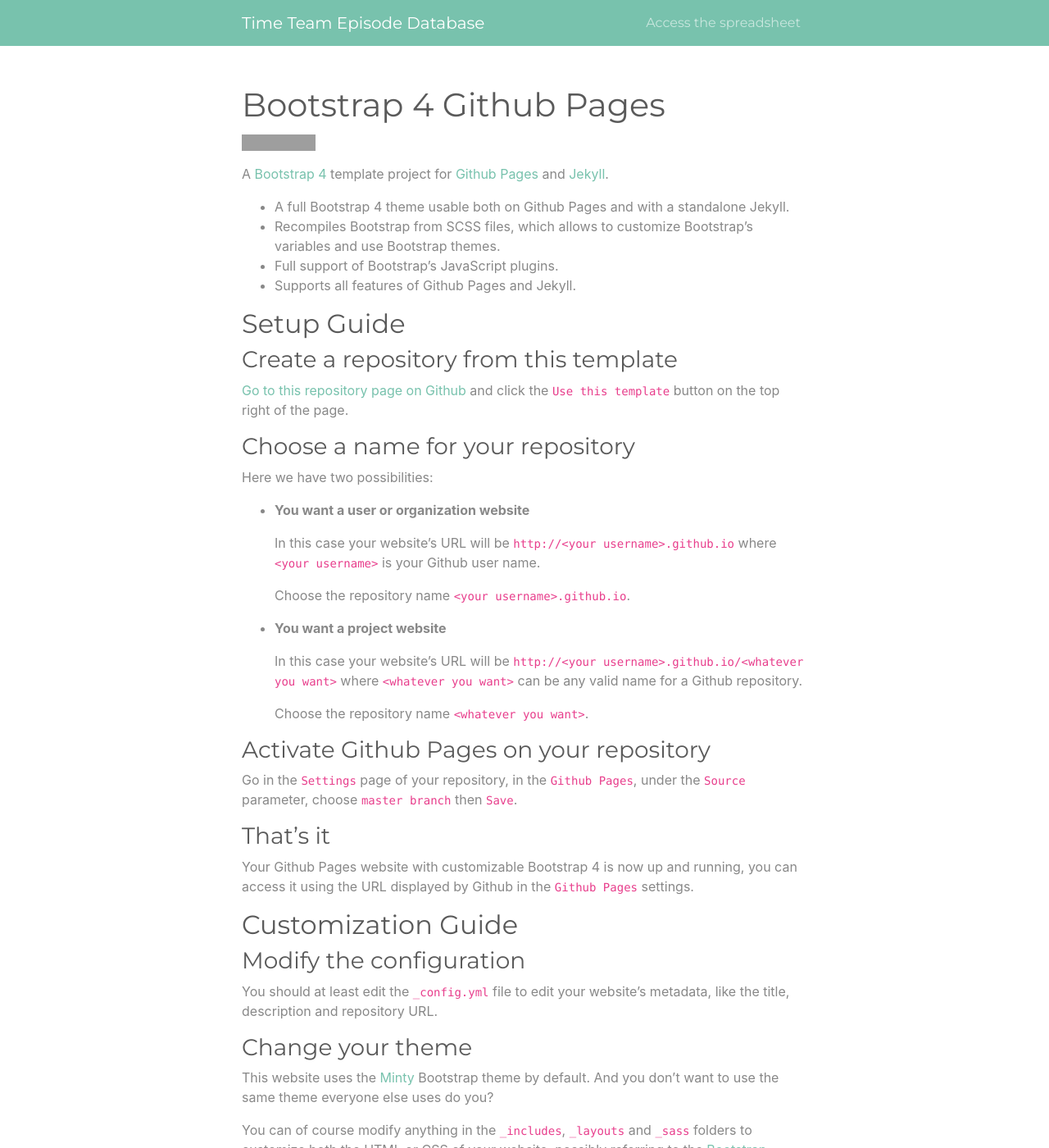
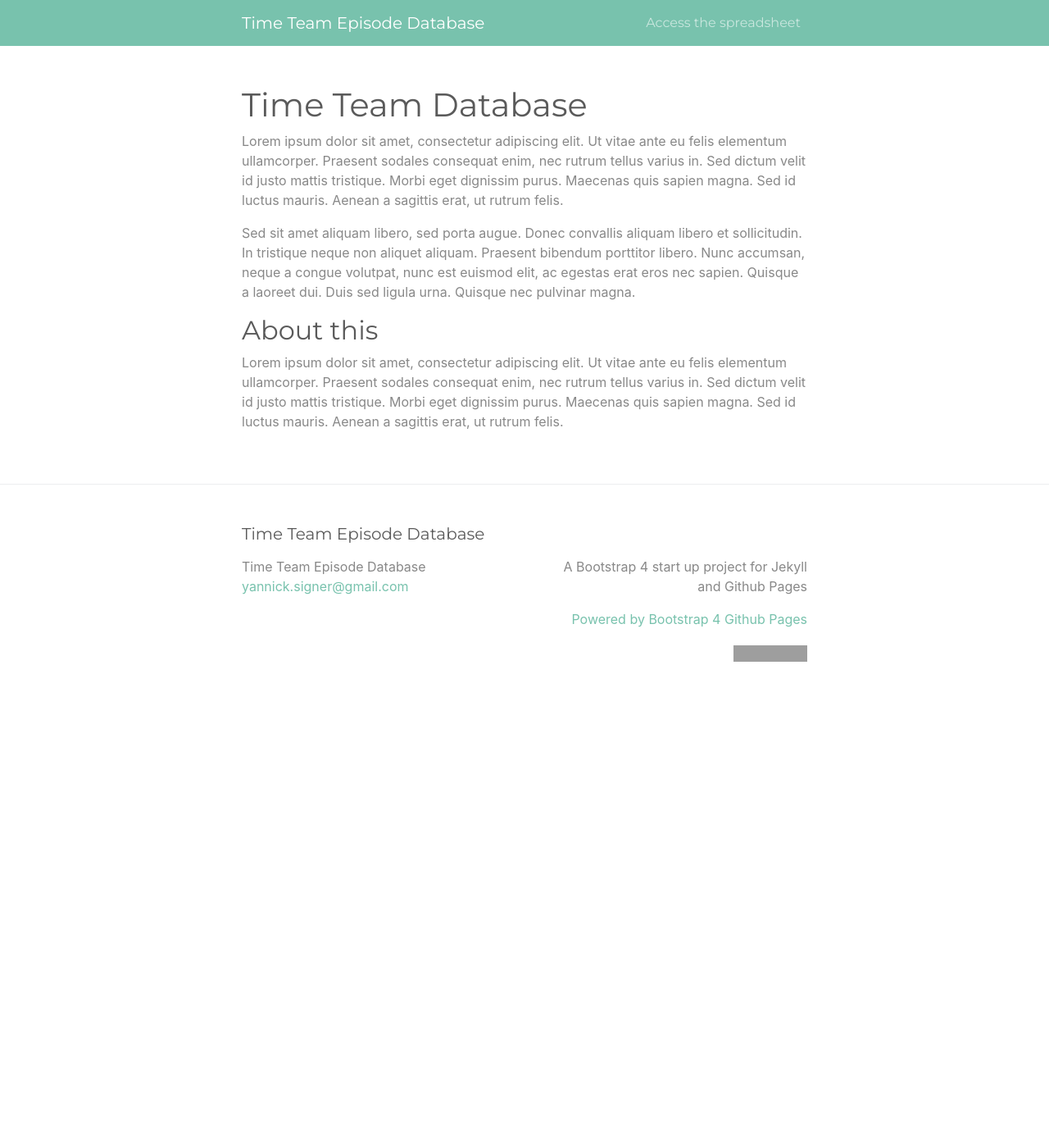
Before and after one commit to yannicksigner/time-team-database, a Jekyll site: the page built from index.md, in a window 1280 px wide and 1400 px high. Shown: the whole window at 82% size. Built offline with Jekyll 4.4.1, drawn with Linux system fonts in a browser that asks for light colours; some of the changed text lies outside the part shown; grey boxes are pictures that could not be loaded.

Commit message:
Update index.md

```diff
--- a/index.md
+++ b/index.md
@@ -1,110 +1,11 @@
 ---
 layout: page
-title: Bootstrap 4 Github Pages
+title: Time Team Database
 ---
 
-[![GitHub Repo stars](https://img.shields.io/github/stars/nicolas-van/bootstrap-4-github-pages?style=social)](https://github.com/nicolas-van/bootstrap-4-github-pages)
+Lorem ipsum dolor sit amet, consectetur adipiscing elit. Ut vitae ante eu felis elementum ullamcorper. Praesent sodales consequat enim, nec rutrum tellus varius in. Sed dictum velit id justo mattis tristique. Morbi eget dignissim purus. Maecenas quis sapien magna. Sed id luctus mauris. Aenean a sagittis erat, ut rutrum felis.
 
-A [Bootstrap 4](https://getbootstrap.com/) template project for [Github Pages](https://pages.github.com/) and [Jekyll](https://jekyllrb.com/).
+Sed sit amet aliquam libero, sed porta augue. Donec convallis aliquam libero et sollicitudin. In tristique neque non aliquet aliquam. Praesent bibendum porttitor libero. Nunc accumsan, neque a congue volutpat, nunc est euismod elit, ac egestas erat eros nec sapien. Quisque a laoreet dui. Duis sed ligula urna. Quisque nec pulvinar magna.
 
-* A full Bootstrap 4 theme usable both on Github Pages and with a standalone Jekyll.
-* Recompiles Bootstrap from SCSS files, which allows to customize Bootstrap's variables and use Bootstrap themes.
-* Full support of Bootstrap's JavaScript plugins.
-* Supports all features of Github Pages and Jekyll.
-
-## Setup Guide
-
-### Create a repository from this template
-
-[Go to this repository page on Github](https://github.com/nicolas-van/bootstrap-4-github-pages) and click the `Use this template` button on the top right of the page.
-
-### Choose a name for your repository
-
-Here we have two possibilities:
-
-* **You want a user or organization website**
-
-  In this case your website's URL will be `http://<your username>.github.io` where `<your username>` is your Github user name.
-
-  Choose the repository name `<your username>.github.io`.
-
-* **You want a project website**
-
-  In this case your website's URL will be `http://<your username>.github.io/<whatever you want>` where `<whatever you want>` can be any valid name for a Github repository.
-
-  Choose the repository name `<whatever you want>`.
-
-### Activate Github Pages on your repository
-
-Go in the `Settings` page of your repository, in the `Github Pages`, under the `Source` parameter, choose `master branch` then `Save`.
-
-### That's it
-
-Your Github Pages website with customizable Bootstrap 4 is now up and running, you can access it using the URL displayed by Github in the `Github Pages` settings.
-
-## Customization Guide
-
-### Modify the configuration
-
-You should at least edit the `_config.yml` file to edit your website's metadata, like the title, description and repository URL.
-
-### Change your theme
-
-This website uses the [Minty](https://bootswatch.com/minty/) Bootstrap theme by default. And you don't want to use the same theme everyone else uses do you?
-
-You can of course modify anything in the `_includes`, `_layouts` and `_sass` folders to customize both the HTML or CSS of your website, possibly referring to the [Bootstrap documentation](https://getbootstrap.com/) or the [Jekyll documentation](https://jekyllrb.com/) when needed. This is a normal part of web development and it is outside the scope of this guide.
-
-But if you don't know where to start I can recommend you to import a theme from [Bootswatch](https://bootswatch.com/).
-
-* Go on [Bootswatch](https://bootswatch.com/) and choose a theme that you like.
-* Using the top bar, download its `_variables.scss` and `_bootswatch.scss` files.
-* Copy the content of `_variables.scss` in `_sass/_variables.scss`.
-* Copy the content of `_bootswatch.scss` in `_sass/_bootstrap_customization.scss`.
-
-That's it, you now have a totally different appearance for you website.
-
-### Modify the content
-
-You probably don't want the present guide to be the front page of your website, so you should edit the `index.md` file. You probably also want to edit or delete the `CONTRIBUTING.md`, `README.md` and `LICENSE.md` files.
-
-Aside from that you can of course create new pages and posts like with any Jekyll website by refering to the [Jekyll documentation](https://jekyllrb.com/).
-
-### Run Jekyll on your computer to speed up testing
-
-Editing your website's content or theme directly on Github is completely possible but, due to the time Github Pages takes to update your website, it will probably be much more effective to work using a local Jekyll installation.
-
-To do so:
-
-* Install the [requirements for Jekyll](https://jekyllrb.com/docs/installation/).
-* Type `bundle install` at the root of your project to install the necessary Ruby dependencies.
-* Type `bundle exec jekyll serve` to launch the test Jekyll web server that will re-compile your work if you edit it.
-* You can then open `http://localhost:4000` in your web browser to see your work-in-progress website.
-
-Please note that, to ensure maximum compatibility with Github Pages, the `Gemfile` of this project references the `github-pages` gem, not Jekyll directly. This implies some differences in behavior compared to the official documentation of Jekyll.
-
-## Known issues
-
-* Bootstrap 4 should normally be post-processed using [Autoprefixer](https://github.com/postcss/autoprefixer). Even if it is possible to use autoprefixer with Jekyll, it is not possible with a classic Github Pages installation without adding some kind of pre-processing before publication. Since this project mostly aims compatibility with Github Pages I prefer to keep it that way. The consequences of this choice is that some Bootstrap features could not work as expected on older browsers.
-
-## How to contribute
-
-Like this project ? [Consider adding a star on Github](https://github.com/nicolas-van/bootstrap-4-github-pages).
-
-[You can also see the contribution guide](https://github.com/nicolas-van/bootstrap-4-github-pages/blob/master/CONTRIBUTING.md).
-
-## Websites using Bootstrap 4 Github Pages
-
-* [My personal blog](https://nicolas-van.github.io/)
-* [the wavelet's profile](https://thewavelet.github.io/)
-* [William Moore's website](https://will2bill.com/)
-* [roseblood.github.io](https://roseleblood.github.io/)
-* [borislouis.github.io](https://borislouis.github.io/)
-* [dariusnwadike.github.io](https://dariusnwadike.github.io/)
-* [libcoap.net](https://libcoap.net/)
-
-## Other Github Pages related projects
-
-I'm a fan of Github Pages for the possibilities it offers to anyone to publish a website for free. I have multiple projects that could be of interest if that's your case too:
-
-* [Easy Markdown to Github Pages](https://nicolas-van.github.io/easy-markdown-to-github-pages/)
-* [Parcel Github Pages Boilerplate](https://github.com/nicolas-van/parcel-github-pages-boilerplate)
+## About this
+Lorem ipsum dolor sit amet, consectetur adipiscing elit. Ut vitae ante eu felis elementum ullamcorper. Praesent sodales consequat enim, nec rutrum tellus varius in. Sed dictum velit id justo mattis tristique. Morbi eget dignissim purus. Maecenas quis sapien magna. Sed id luctus mauris. Aenean a sagittis erat, ut rutrum felis.
```
